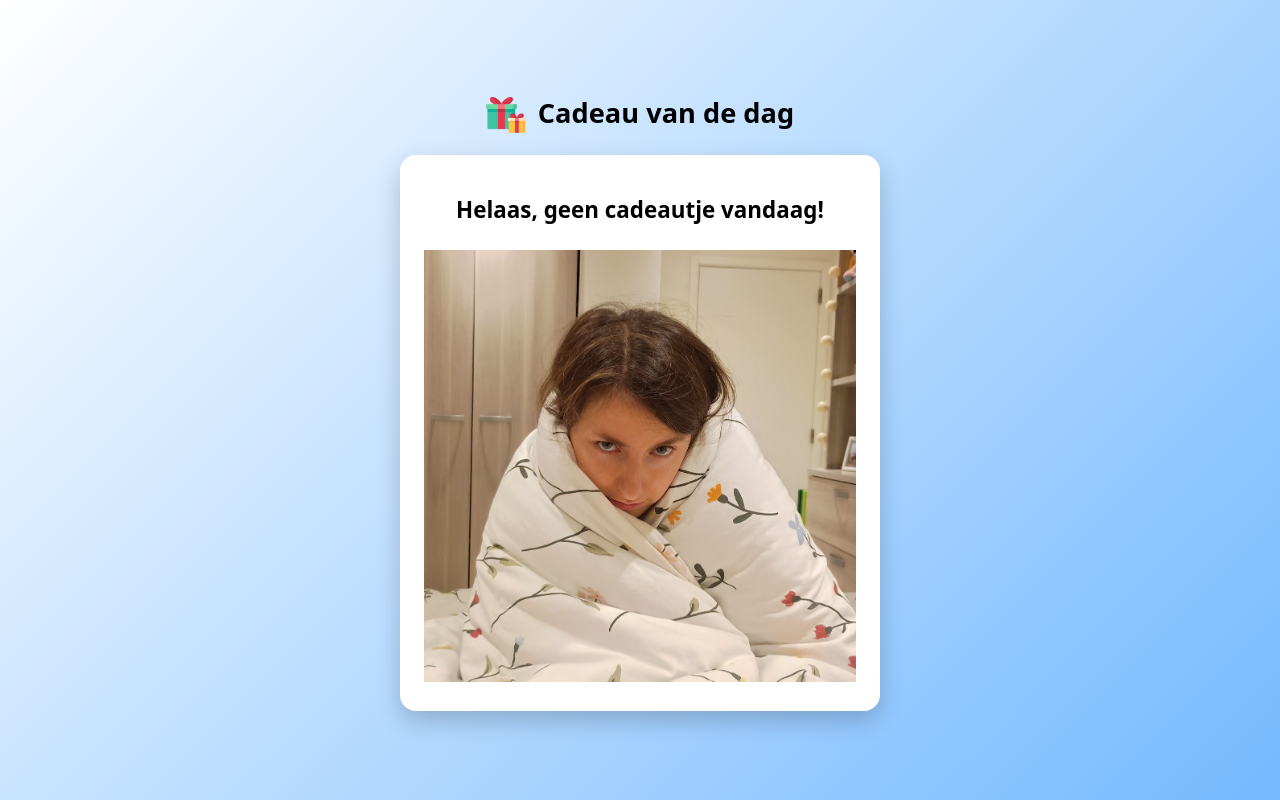
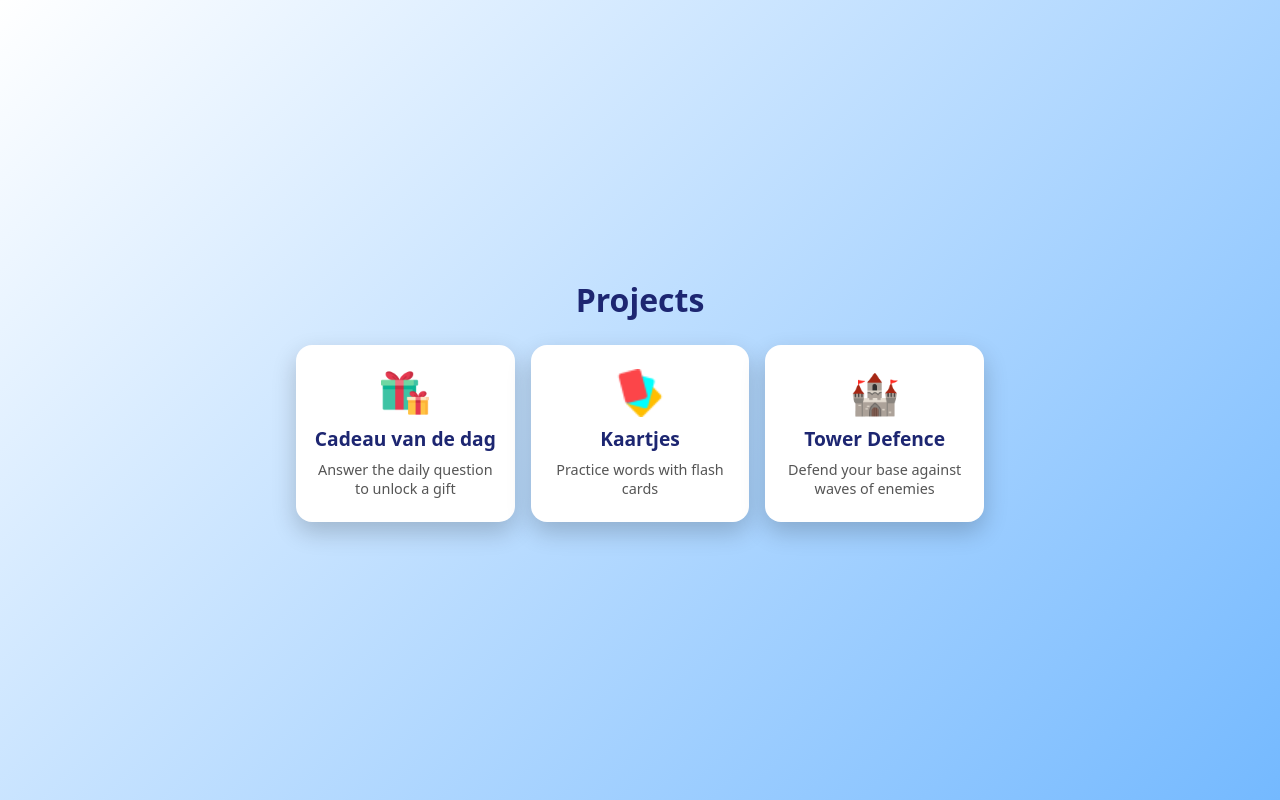
Before and after one commit to rokeppen/rokeppen.github.io, a plain HTML site: page index.html in a window 1280 px wide. Drawn offline with nearby package versions, Linux system fonts and the light colour scheme.

Commit message:
Turn root into project overview, move gift of the day to /gift, add tower defence welcome page and Supabase client
Co-Authored-By: Claude Opus 5.5 <noreply@anthropic.com>

```diff
--- /dev/null
+++ b/gift/style.css
@@ -0,0 +1,107 @@
+* {
+    box-sizing: border-box;
+    font-family: system-ui, sans-serif;
+}
+
+body {
+    margin: 0;
+    background: linear-gradient(135deg, #ffffff, #74b9ff);
+    min-height: 100vh;
+    display: flex;
+    justify-content: center;
+    align-items: center;
+}
+
+.app {
+    width: 100%;
+    padding: 16px;
+}
+
+.banner {
+    display: flex;
+    align-items: center;
+    justify-content: center;
+    gap: 12px;
+    margin-bottom: 20px;
+}
+
+.banner-icon {
+    width: 40px;
+    height: 40px;
+}
+
+.banner-title {
+    font-size: 1.7rem;
+    font-weight: bold;
+    margin: 0;
+}
+
+.card {
+    background: #fff;
+    border-radius: 16px;
+    padding: 24px;
+    max-width: 480px;
+    margin: auto;
+    box-shadow: 0 10px 25px rgba(0,0,0,0.2);
+}
+
+#questionText {
+    margin-bottom: 20px;
+    font-size: 1.4rem;
+    text-align: center;
+}
+
+#optionsContainer {
+    display: flex;
+    flex-direction: column;
+    gap: 12px;
+}
+
+.option-btn {
+    display: flex;
+    align-items: center;
+    border: none;
+    border-radius: 12px;
+    padding: 14px;
+    font-size: 1rem;
+    background: #f3f3f3;
+    cursor: pointer;
+    transition: background 0.2s, transform 0.1s;
+}
+
+.option-btn:hover {
+    background: #e6e6e6;
+}
+
+.option-btn:active {
+    transform: scale(0.98);
+}
+
+.option-key {
+    background: #1d2671;
+    color: #fff;
+    border-radius: 8px;
+    padding: 6px 10px;
+    margin-right: 12px;
+    font-weight: bold;
+    min-width: 32px;
+    text-align: center;
+}
+
+.option-btn.wrong {
+    background: #ef7b7b;
+}
+
+.answer-message {
+    font-size: 1.5rem;
+    font-weight: bold;
+    text-align: center;
+    padding: 40px 20px;
+    color: #1d2671;
+}
+
+img {
+    width: 100%;
+    margin-top: 5px;
+    height: auto;
+}
--- a/index.html
+++ b/index.html
@@ -3,21 +3,28 @@
 <head>
     <meta charset="UTF-8">
     <meta name="viewport" content="width=device-width, initial-scale=1.0">
-    <title>Cadeau van de dag</title>
+    <title>Projects</title>
     <link rel="stylesheet" href="style.css">
-    <link rel="icon" href="gift.png">
-    <script src="https://code.jquery.com/jquery-3.6.0.min.js"></script>
-    <script src="script.js"></script>
 </head>
 <body>
 <div class="app">
-    <div class="banner">
-        <img src="gift.png" alt="Gift Icon" class="banner-icon">
-        <h2 class="banner-title">Cadeau van de dag</h2>
-    </div>
-    <div class="card">
-        <h1 id="questionText">Loading...</h1>
-        <div id="optionsContainer"></div>
+    <h1 class="title">Projects</h1>
+    <div class="projects">
+        <a class="project" href="gift/">
+            <img src="gift/gift.png" alt="">
+            <span class="project-name">Cadeau van de dag</span>
+            <span class="project-desc">Answer the daily question to unlock a gift</span>
+        </a>
+        <a class="project" href="words/">
+            <img src="words/cards.png" alt="">
+            <span class="project-name">Kaartjes</span>
+            <span class="project-desc">Practice words with flash cards</span>
+        </a>
+        <a class="project" href="tower-defence/">
+            <span class="project-emoji">🏰</span>
+            <span class="project-name">Tower Defence</span>
+            <span class="project-desc">Defend your base against waves of enemies</span>
+        </a>
     </div>
 </div>
 </body>
--- a/style.css
+++ b/style.css
@@ -14,94 +14,60 @@ body {
 
 .app {
     width: 100%;
+    max-width: 720px;
     padding: 16px;
 }
 
-.banner {
-    display: flex;
-    align-items: center;
-    justify-content: center;
-    gap: 12px;
-    margin-bottom: 20px;
+.title {
+    text-align: center;
+    color: #1d2671;
+    margin: 0 0 24px;
 }
 
-.banner-icon {
-    width: 40px;
-    height: 40px;
+.projects {
+    display: grid;
+    grid-template-columns: repeat(auto-fit, minmax(200px, 1fr));
+    gap: 16px;
 }
 
-.banner-title {
-    font-size: 1.7rem;
-    font-weight: bold;
-    margin: 0;
+.project {
+    display: flex;
+    flex-direction: column;
+    align-items: center;
+    gap: 8px;
+    padding: 24px 16px;
+    background: #fff;
+    border-radius: 16px;
+    box-shadow: 0 10px 25px rgba(0, 0, 0, 0.2);
+    text-decoration: none;
+    color: inherit;
+    text-align: center;
+    transition: transform 0.15s, box-shadow 0.15s;
 }
 
-.card {
-    background: #fff;
-    border-radius: 16px;
-    padding: 24px;
-    max-width: 480px;
-    margin: auto;
-    box-shadow: 0 10px 25px rgba(0,0,0,0.2);
+.project:hover {
+    transform: translateY(-4px);
+    box-shadow: 0 14px 30px rgba(0, 0, 0, 0.25);
 }
 
-#questionText {
-    margin-bottom: 20px;
-    font-size: 1.4rem;
-    text-align: center;
+.project img {
+    width: 48px;
+    height: 48px;
+    object-fit: contain;
 }
 
-#optionsContainer {
-    display: flex;
-    flex-direction: column;
-    gap: 12px;
+.project-emoji {
+    font-size: 40px;
+    line-height: 48px;
 }
 
-.option-btn {
-    display: flex;
-    align-items: center;
-    border: none;
-    border-radius: 12px;
-    padding: 14px;
-    font-size: 1rem;
-    background: #f3f3f3;
-    cursor: pointer;
-    transition: background 0.2s, transform 0.1s;
-}
-
-.option-btn:hover {
-    background: #e6e6e6;
-}
-
-.option-btn:active {
-    transform: scale(0.98);
-}
-
-.option-key {
-    background: #1d2671;
-    color: #fff;
-    border-radius: 8px;
-    padding: 6px 10px;
-    margin-right: 12px;
+.project-name {
+    font-size: 1.2rem;
     font-weight: bold;
-    min-width: 32px;
-    text-align: center;
-}
-
-.option-btn.wrong {
-    background: #ef7b7b;
-}
-
-.answer-message {
-    font-size: 1.5rem;
-    font-weight: bold;
-    text-align: center;
-    padding: 40px 20px;
     color: #1d2671;
 }
 
-img {
-    width: 100%;
-    margin-top: 5px;
-    height: auto;
+.project-desc {
+    font-size: 0.9rem;
+    color: #555;
 }
--- /dev/null
+++ b/tower-defence/style.css
@@ -0,0 +1,65 @@
+* {
+    box-sizing: border-box;
+    font-family: system-ui, sans-serif;
+}
+
+body {
+    margin: 0;
+    min-height: 100vh;
+    display: flex;
+    justify-content: center;
+    align-items: center;
+    background: radial-gradient(circle at top, #3d5a3a, #1b2a1a);
+    color: #f4f1de;
+}
+
+.welcome {
+    text-align: center;
+    padding: 16px;
+}
+
+.castle {
+    font-size: 96px;
+    filter: drop-shadow(0 8px 12px rgba(0, 0, 0, 0.5));
+}
+
+h1 {
+    font-size: 2.6rem;
+    margin: 8px 0;
+    letter-spacing: 2px;
+    text-transform: uppercase;
+}
+
+p {
+    font-size: 1.1rem;
+    opacity: 0.85;
+    margin-bottom: 32px;
+}
+
+.start {
+    font-size: 1.2rem;
+    font-weight: bold;
+    padding: 14px 40px;
+    border: none;
+    border-radius: 12px;
+    background: #e9c46a;
+    color: #1b2a1a;
+    cursor: pointer;
+}
+
+.start:disabled {
+    opacity: 0.6;
+    cursor: not-allowed;
+}
+
+.back {
+    display: block;
+    margin-top: 32px;
+    color: #f4f1de;
+    opacity: 0.7;
+    text-decoration: none;
+}
+
+.back:hover {
+    opacity: 1;
+}
--- a/words/script.js
+++ b/words/script.js
@@ -5,7 +5,7 @@ window.onload = function() {
 };
 
 function getWords() {
-    fetch("/words.csv").then(r => r.text()).then(text => {
+    fetch("words.csv").then(r => r.text()).then(text => {
         let lines = text.trim().split("\n");
         shuffleArray(lines);
         lines.forEach(line => {
```
Also changed, not shown: gift/index.html (added, +24 -0 lines), tower-defence/index.html (added, +19 -0 lines), tower-defence/supabase.js (added, +9 -0 lines), gift/gift.png (renamed from gift.png), gift/questions.json (renamed from questions.json), gift/script.js (renamed from script.js), gift/shame.png (renamed from shame.png).
